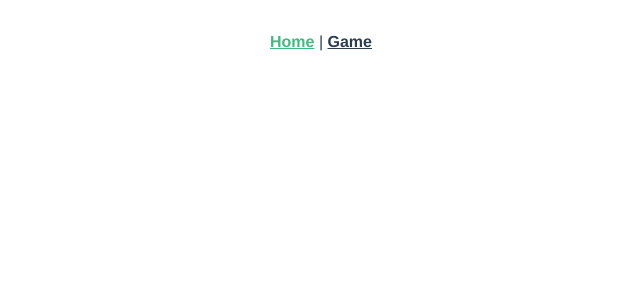
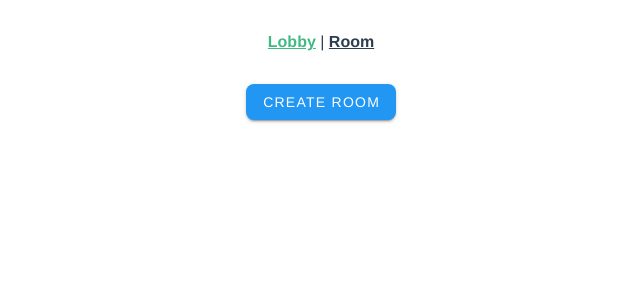
Before and after one commit to Razdva122/avalon, a Vue app in the folder packages/ui/: page / in a window 1280 px wide. Shown: the top 300 px of the page, without its empty margins (319-959 px from the left). Built offline with nearby package versions, Linux system fonts and the light colour scheme.

Commit message:
working on create room functional

```diff
--- a/packages/ui/package.json
+++ b/packages/ui/package.json
@@ -7,6 +7,7 @@
     "build": "vue-cli-service build"
   },
   "dependencies": {
+    "axios": "^1.6.2",
     "core-js": "^3.34.0",
     "socket.io-client": "^4.7.2",
     "vue": "^3.3.11",
--- a/packages/ui/src/App.vue
+++ b/packages/ui/src/App.vue
@@ -1,10 +1,15 @@
 <template>
   <nav>
-    <router-link to="/">Home</router-link> |
-    <router-link to="/game">Game</router-link>
+    <router-link to="/">Lobby</router-link> |
+    <router-link to="/room/1">Room</router-link>
   </nav>
   <router-view />
 </template>
+
+<script lang="ts">
+import { defineComponent } from 'vue';
+export default defineComponent({});
+</script>
 
 <style lang="scss">
 #app {
--- a/packages/ui/src/router/index.ts
+++ b/packages/ui/src/router/index.ts
@@ -1,19 +1,16 @@
 import { createRouter, createWebHistory, RouteRecordRaw } from 'vue-router';
-import HomeView from '../views/HomeView.vue';
+import LobbyView from '@/views/LobbyView.vue';
 
 const routes: Array<RouteRecordRaw> = [
   {
     path: '/',
-    name: 'home',
-    component: HomeView,
+    name: 'lobby',
+    component: LobbyView,
   },
   {
-    path: '/game',
-    name: 'game',
-    // route level code-splitting
-    // this generates a separate chunk (about.[hash].js) for this route
-    // which is lazy-loaded when the route is visited.
-    component: () => import(/* webpackChunkName: "about" */ '../views/GameView.vue'),
+    path: '/room/:id',
+    name: 'room',
+    component: () => import('@/views/RoomView.vue'),
   },
 ];
 
--- a/packages/ui/src/views/HomeView.vue
+++ /dev/null
@@ -1,3 +0,0 @@
-<template>
-  <div class="home"></div>
-</template>
--- /dev/null
+++ b/packages/ui/src/views/LobbyView.vue
@@ -0,0 +1,19 @@
+<template>
+  <div class="lobby">
+    <v-btn rounded="lg" variants="tonal" color="info" @click="createRoom"> Create room </v-btn>
+  </div>
+</template>
+
+<script lang="ts">
+import { defineComponent } from 'vue';
+import axios from 'axios';
+
+export default defineComponent({
+  methods: {
+    async createRoom(): Promise<void> {
+      const data = (await axios.get<string>('http://localhost:3000/api/create_room')).data;
+      this.$router.push({ name: 'room', params: { id: data } });
+    },
+  },
+});
+</script>
--- a/packages/ui/src/views/GameView.vue
+++ b/packages/ui/src/views/RoomView.vue
@@ -1,5 +1,5 @@
 <template>
-  <div class="game">
+  <div class="room">
     <h1>This is game page</h1>
     <div class="board-container">
       <img class="game-board" alt="board" src="../assets/board.jpeg" />
```
Also changed, not shown: 2 other files (tests, documents, lock files or other folders).
